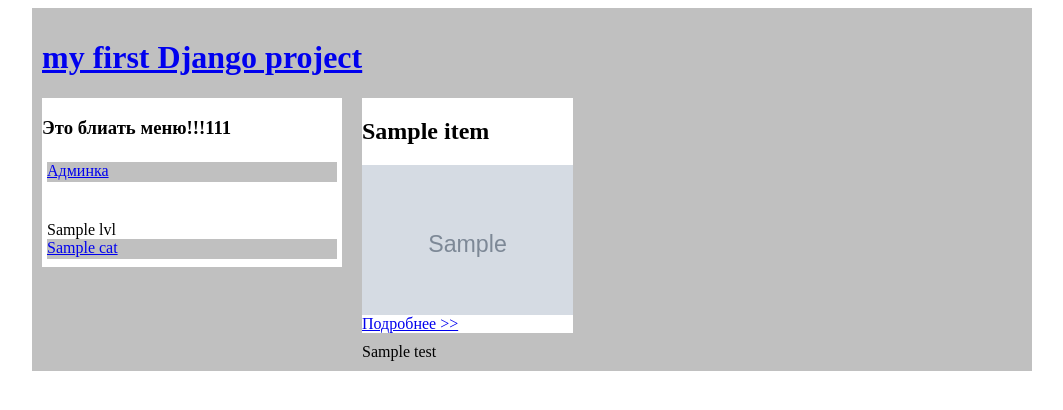
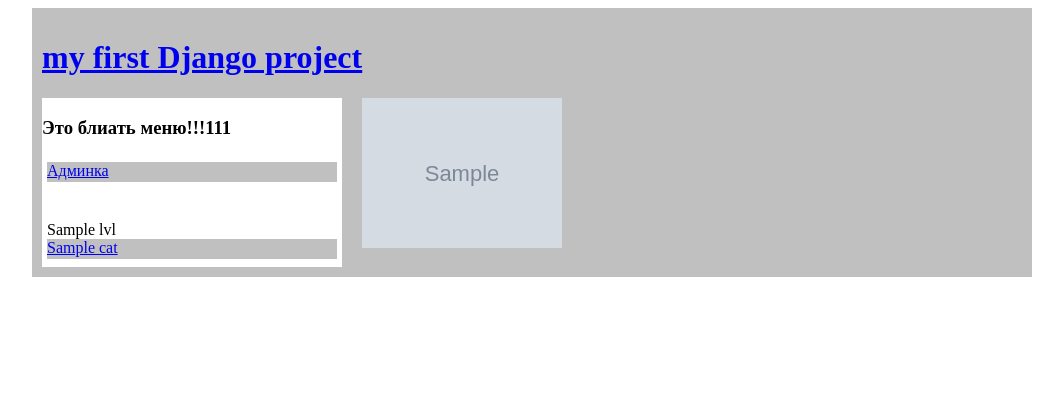
Before and after one commit to fdkitamory/DjangoSimpleCatalog, a Python web app: template templates/index.html in a window 1280 px wide. Shown: the top 410 px of the page, without its empty margins (108-1171 px from the left). Run offline with Jinja, Linux system fonts and the light colour scheme; the template is opened without the code that fills it: most values are stand-ins (such as "Sample title", 1, 10 or a date in 2020); grey boxes marked "Sample" are stand-in pictures.

Commit message:
Контекст бокового меню для страниц категорий, более адекватный вид товаров с ксс анимациями

```diff
--- a/catalog/static/main.css
+++ b/catalog/static/main.css
@@ -37,16 +37,42 @@
             overflow: hidden;
         }
         .prod_list{
-            margin: 0;
-            padding: 0;
+            margin: 0; padding: 0;
         }
-            .prod_list .prod_list__item{
+            .prod_list__item{
                 display: inline-block;
-                width: 32%;
-                margin: 0 0 10px;
-                background: #fff;
+                margin: 0 10px 10px 0;
                 vertical-align: top;
             }
+                .prod_list__link{
+                    display: block;
+                    position: relative;
+                    width: 200px;
+                    color: #fff;
+                    overflow: hidden;
+                }
+                .prod_list__item h2{
+                    position: absolute;
+                    height: 16px;
+                    right: 0; left: 0; bottom: -36px;
+                    font-size: 14px;
+                    margin: 0;
+                    padding: 10px;
+                    background: rgba(0, 0, 0, 0.6);
+                    overflow: hidden;
+                    text-overflow: ellipsis;
+                    white-space: nowrap;
+                    word-wrap: normal;
+                    transition:         bottom ease 0.5s;
+                    -moz-transition:    bottom ease 0.5s;
+                    -webkit-transition: bottom ease 0.5s;
+                }
+                    .prod_list__link:hover h2{
+                        bottom: 0;
+                    }
+                    .prod_list__link:hover h2 a{
+                        text-decoration: none;
+                    }
                 .prod_lis__img{
                     width: 100%;
                     height: 150px;
--- a/templates/index.html
+++ b/templates/index.html
@@ -1,21 +1,22 @@
 {% extends "base.html" %}
 
 {% block content %}
+
 <ul class="prod_list">
+    {% if items %}
         {% for item in items %}
             <li class="prod_list__item">
+                <a class="prod_list__link" href="{{ item.get_absolute_url }}">
                     <h2>{{ item.title }}</h2>
                     <div class="prod_lis__img">
-                {# Быдло кодинг, переделаю чуть позже это не самая важная балалайка #}
-                <img src="static/media/{{ item.image }}" alt="{{ item.category }}"/>
+                        <img src="/static/media/{{ item.image }}" alt="{{ item.category }}"/>
                     </div>
-            <a href="{{ item.get_absolute_url }}">Подробнее >> </a>
+                </a>
             </li>
         {% endfor %}
+    {% else %}
+        {{ item }}
+    {% endif %}
 </ul>
 
-<div>
-{{ test }}
-</div>
-
 {% endblock %}
```
Also changed, not shown: catalog/views.py (+11 -3 lines), templates/categories.html (+6 -5 lines). Lines whose indentation alone changed are shown as unchanged.
